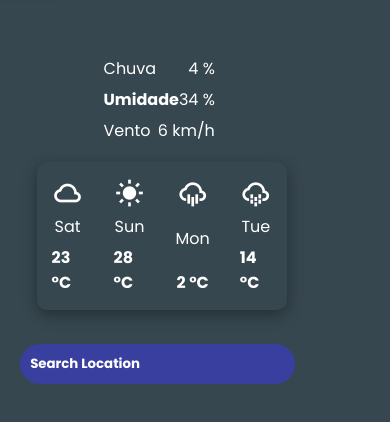
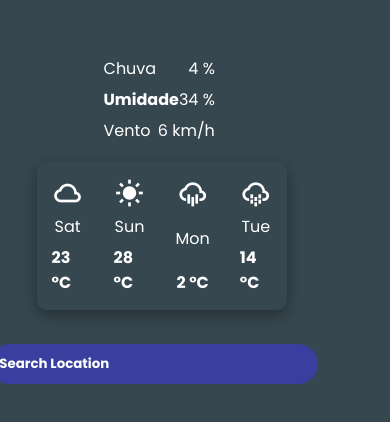
Before and after one commit to LuisOtavioMineiro/projeto-weather-climate, a plain HTML site: page index.html in a window 390 px wide. Shown: the part 424-846 px from the top of the page. Drawn offline with nearby package versions, Linux system fonts and the light colour scheme.

Commit message:
atualizei

```diff
--- a/estilos/media-query.css
+++ b/estilos/media-query.css
@@ -20,8 +20,8 @@
     .btn-container {
         position: absolute;
         top: 39%;
-        right: 15%;
-        width: 190%;
+        right: 2%;
+        width: 220%;
     }
     body {
         height: 1%;
```
